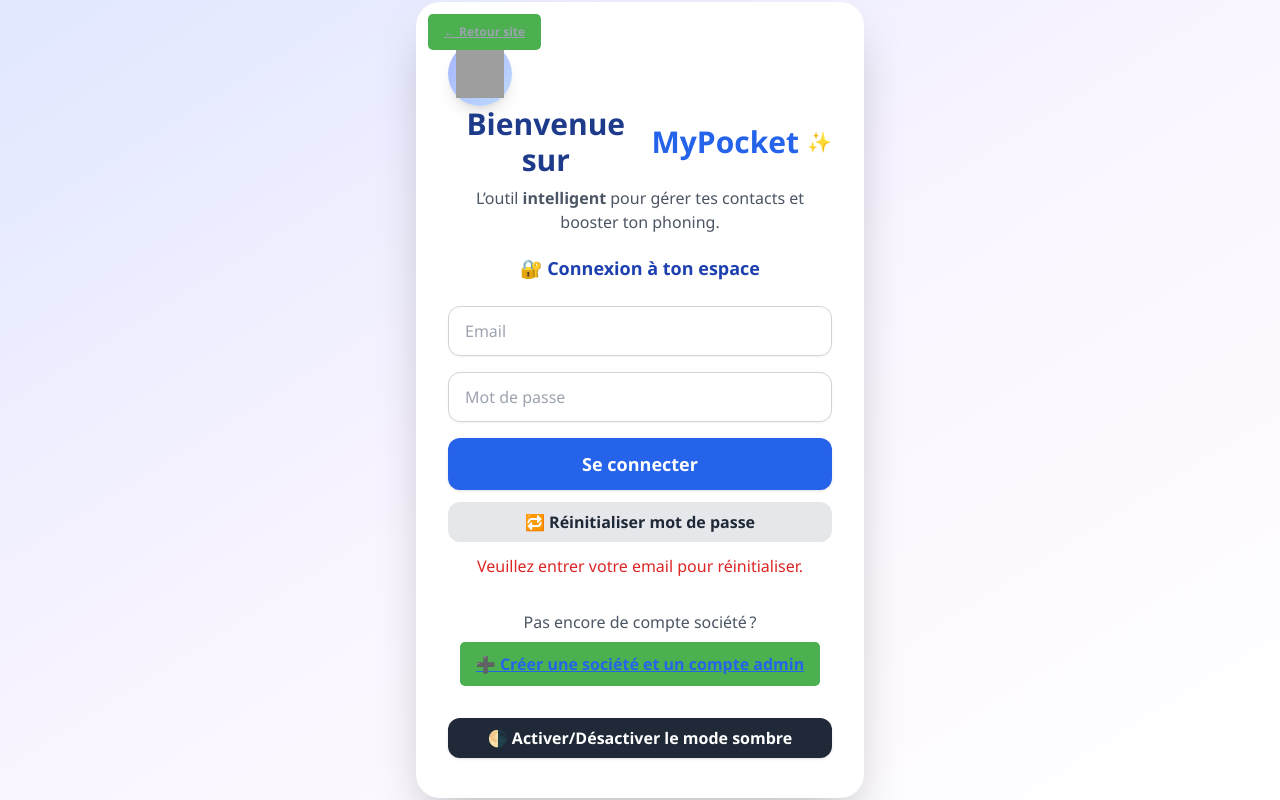
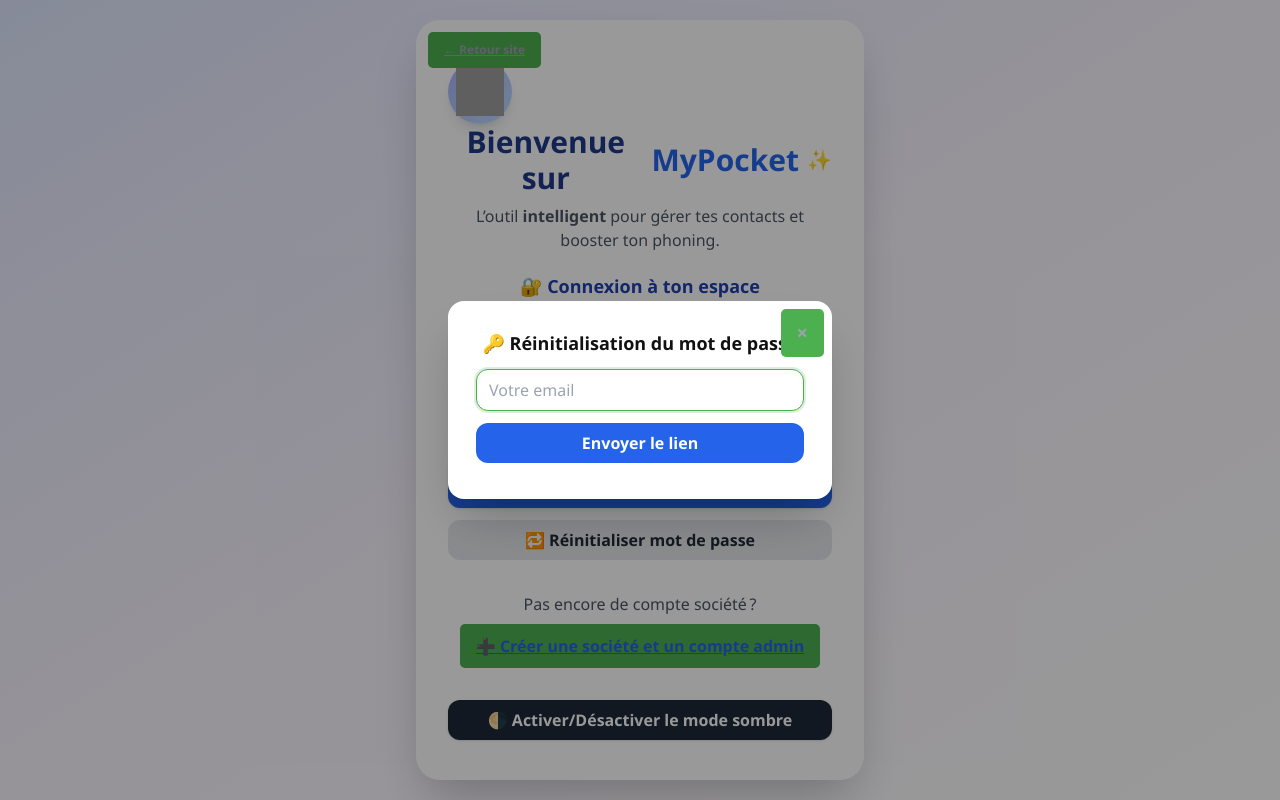
Before and after one commit to KIND80/MyPocket, a React (Create React App) app: page /login in a window 1280 px wide. Both pictures are taken after a click on the button "🔁 Réinitialiser mot de passe". Built offline with nearby package versions, Linux system fonts and the light colour scheme; grey boxes are pictures that could not be loaded.

Commit message:
RENITIALISATION MOT DE PASS

```diff
--- a/src/App.tsx
+++ b/src/App.tsx
@@ -12,6 +12,7 @@
 import AgentHome from "./AgentHome";
 import SignupCompany from "./SignupCompany";
 import LandingPage from "./LandingPage";
+import ResetPassword from "./ResetPassword"; // <--- Ajout ici
 
 // --- ProtectedRoute : Sécurise toutes les routes sensibles
 function ProtectedRoute({
@@ -93,17 +94,11 @@
 
   // === LOGS DE DEBUG pour observer tout le flow ===
   useEffect(() => {
-    console.log("DEBUG [App] REDIRECT EFFECT", {
-      loading,
-      role,
-      pathname: location.pathname,
-    });
     if (
       !loading &&
       role === "admin" &&
       (location.pathname === "/login" || location.pathname === "/")
     ) {
-      //console.log("DEBUG [App] REDIRECT -> /admin");
       navigate("/admin", { replace: true });
     }
     if (
@@ -111,18 +106,10 @@
       role === "agent" &&
       (location.pathname === "/login" || location.pathname === "/")
     ) {
-      //console.log("DEBUG [App] REDIRECT -> /agent");
       navigate("/agent", { replace: true });
     }
     // eslint-disable-next-line
   }, [role, loading, location.pathname]);
-
-  // Log avant le rendu
-  console.log("DEBUG [App] AVANT RETURN", {
-    loading,
-    role,
-    pathname: location.pathname,
-  });
 
   if (loading) {
     return (
@@ -150,13 +137,14 @@
             onLogin={(r, id) => {
               setRole(r.trim() as "admin" | "agent");
               setUserId(id);
-              // Log pour voir la callback
-              //console.log("DEBUG [App] onLogin callback", r, id);
             }}
             role={role}
           />
         }
       />
+
+      {/* Reset password - accessible sans être connecté */}
+      <Route path="/reset-password" element={<ResetPassword />} />
 
       {/* Routes admin protégées */}
       <Route
--- a/src/Login.tsx
+++ b/src/Login.tsx
@@ -28,9 +28,12 @@
   const [errorMsg, setErrorMsg] = useState("");
   const [loading, setLoading] = useState(false);
   const [resetSent, setResetSent] = useState(false);
+  const [showReset, setShowReset] = useState(false); // NEW
+  const [resetEmail, setResetEmail] = useState(""); // NEW
+  const [resetMsg, setResetMsg] = useState(""); // NEW
   const navigate = useNavigate();
 
-  // Utilitaire dark mode persistant
+  // Dark mode utilitaire
   const toggleDarkMode = () => {
     if (document.documentElement.classList.contains("dark")) {
       document.documentElement.classList.remove("dark");
@@ -64,7 +67,6 @@
     }
 
     const user = data.user;
-
     const { data: userData, error: userError } = await supabase
       .from("users")
       .select("role")
@@ -87,17 +89,22 @@
     }
   };
 
+  // Nouvelle gestion de reset
   const handlePasswordReset = async () => {
-    setErrorMsg("");
-    setResetSent(false);
-    if (!email) {
-      setErrorMsg("Veuillez entrer votre email pour réinitialiser.");
+    setResetMsg("");
+    if (!resetEmail) {
+      setResetMsg("Veuillez entrer votre email.");
       return;
     }
-    const { error } = await supabase.auth.resetPasswordForEmail(email);
+    const { error } = await supabase.auth.resetPasswordForEmail(
+      resetEmail.trim()
+    );
     if (error) {
-      setErrorMsg("Erreur d'envoi : " + error.message);
+      setResetMsg("Erreur d'envoi : " + error.message);
     } else {
+      setResetMsg(
+        "✅ Un lien de réinitialisation a été envoyé sur votre email."
+      );
       setResetSent(true);
     }
   };
@@ -159,10 +166,12 @@
           </button>
         </form>
 
+        {/* Nouvelle modale reset */}
         <button
-          onClick={handlePasswordReset}
+          onClick={() => setShowReset(true)}
           className="mt-3 w-full bg-gray-200 dark:bg-gray-700 text-gray-800 dark:text-gray-200 font-semibold py-2 rounded-xl hover:bg-gray-300 dark:hover:bg-gray-600 transition"
           disabled={loading}
+          type="button"
         >
           🔁 Réinitialiser mot de passe
         </button>
@@ -196,6 +205,54 @@
           🌗 Activer/Désactiver le mode sombre
         </button>
       </div>
+
+      {/* ----------- MODALE RESET PASSWORD ---------- */}
+      {showReset && (
+        <div className="fixed z-50 inset-0 bg-black bg-opacity-40 flex items-center justify-center">
+          <div className="bg-white dark:bg-gray-900 rounded-2xl p-7 shadow-2xl w-full max-w-sm flex flex-col items-center relative animate-fade-in-up">
+            <button
+              className="absolute top-2 right-2 text-gray-400 hover:text-red-500 text-xl"
+              onClick={() => {
+                setShowReset(false);
+                setResetMsg("");
+                setResetEmail("");
+                setResetSent(false);
+              }}
+              tabIndex={-1}
+            >
+              ×
+            </button>
+            <h2 className="text-lg font-bold mb-3">
+              🔑 Réinitialisation du mot de passe
+            </h2>
+            <input
+              type="email"
+              className="w-full px-3 py-2 border border-gray-300 dark:border-gray-700 rounded-xl mb-3 bg-white dark:bg-gray-800"
+              placeholder="Votre email"
+              value={resetEmail}
+              onChange={(e) => setResetEmail(e.target.value)}
+              autoFocus
+              required
+            />
+            <button
+              onClick={handlePasswordReset}
+              className="w-full bg-blue-600 text-white font-bold py-2 rounded-xl hover:bg-blue-700 transition mb-2"
+              disabled={loading}
+            >
+              Envoyer le lien
+            </button>
+            {resetMsg && (
+              <div
+                className={
+                  resetMsg.startsWith("✅") ? "text-green-600" : "text-red-600"
+                }
+              >
+                {resetMsg}
+              </div>
+            )}
+          </div>
+        </div>
+      )}
     </div>
   );
 
--- /dev/null
+++ b/src/ResetPassword.tsx
@@ -0,0 +1,87 @@
+import React, { useState } from "react";
+import { useNavigate, useLocation } from "react-router-dom";
+import { supabase } from "./supabaseClient";
+
+export default function ResetPassword() {
+  const [password, setPassword] = useState("");
+  const [msg, setMsg] = useState("");
+  const [loading, setLoading] = useState(false);
+  const navigate = useNavigate();
+  const location = useLocation();
+
+  // Récupère le token dans l’URL fournie par Supabase
+  const params = new URLSearchParams(location.hash.replace("#", "?"));
+  const accessToken =
+    params.get("access_token") ||
+    new URLSearchParams(window.location.search).get("access_token");
+
+  // Peut être /reset-password#access_token=XXX OU /reset-password?access_token=XXX
+  // Les deux formats sont gérés ci-dessus
+
+  const handleReset = async (e: React.FormEvent) => {
+    e.preventDefault();
+    setMsg("");
+    setLoading(true);
+
+    if (!accessToken) {
+      setMsg("Lien invalide ou expiré.");
+      setLoading(false);
+      return;
+    }
+    const { error } = await supabase.auth.updateUser({ password });
+    if (error) {
+      setMsg("Erreur : " + error.message);
+    } else {
+      setMsg("✅ Mot de passe changé ! Redirection vers la connexion...");
+      setTimeout(() => navigate("/login"), 2200);
+    }
+    setLoading(false);
+  };
+
+  return (
+    <div className="min-h-screen flex items-center justify-center bg-gradient-to-br from-indigo-100 via-purple-50 to-white dark:from-gray-900 dark:via-gray-800 dark:to-gray-900">
+      <div className="max-w-md w-full bg-white dark:bg-gray-900 rounded-3xl shadow-2xl px-8 py-10 text-center">
+        <h1 className="text-2xl font-bold mb-4 text-blue-700">
+          🔒 Réinitialiser mon mot de passe
+        </h1>
+        <form onSubmit={handleReset} className="space-y-4">
+          <input
+            type="password"
+            placeholder="Nouveau mot de passe"
+            className="w-full px-4 py-3 border border-gray-300 dark:border-gray-700 rounded-xl bg-white dark:bg-gray-800 shadow-sm focus:outline-none focus:ring-2 focus:ring-blue-300 transition"
+            value={password}
+            onChange={(e) => setPassword(e.target.value)}
+            minLength={6}
+            required
+            disabled={loading}
+          />
+          <button
+            type="submit"
+            className="w-full bg-blue-600 dark:bg-blue-700 text-white font-bold py-3 rounded-xl hover:bg-blue-700 dark:hover:bg-blue-800 shadow transition text-lg"
+            disabled={loading}
+          >
+            {loading ? "Changement en cours..." : "Changer le mot de passe"}
+          </button>
+        </form>
+        {msg && (
+          <div
+            className={`mt-4 font-bold ${
+              msg.startsWith("✅") ? "text-green-600" : "text-red-600"
+            }`}
+          >
+            {msg}
+          </div>
+        )}
+        <div className="mt-6">
+          <button
+            onClick={() => navigate("/login")}
+            className="text-blue-500 underline mt-2"
+            type="button"
+          >
+            ← Retour à la connexion
+          </button>
+        </div>
+      </div>
+    </div>
+  );
+}
```
